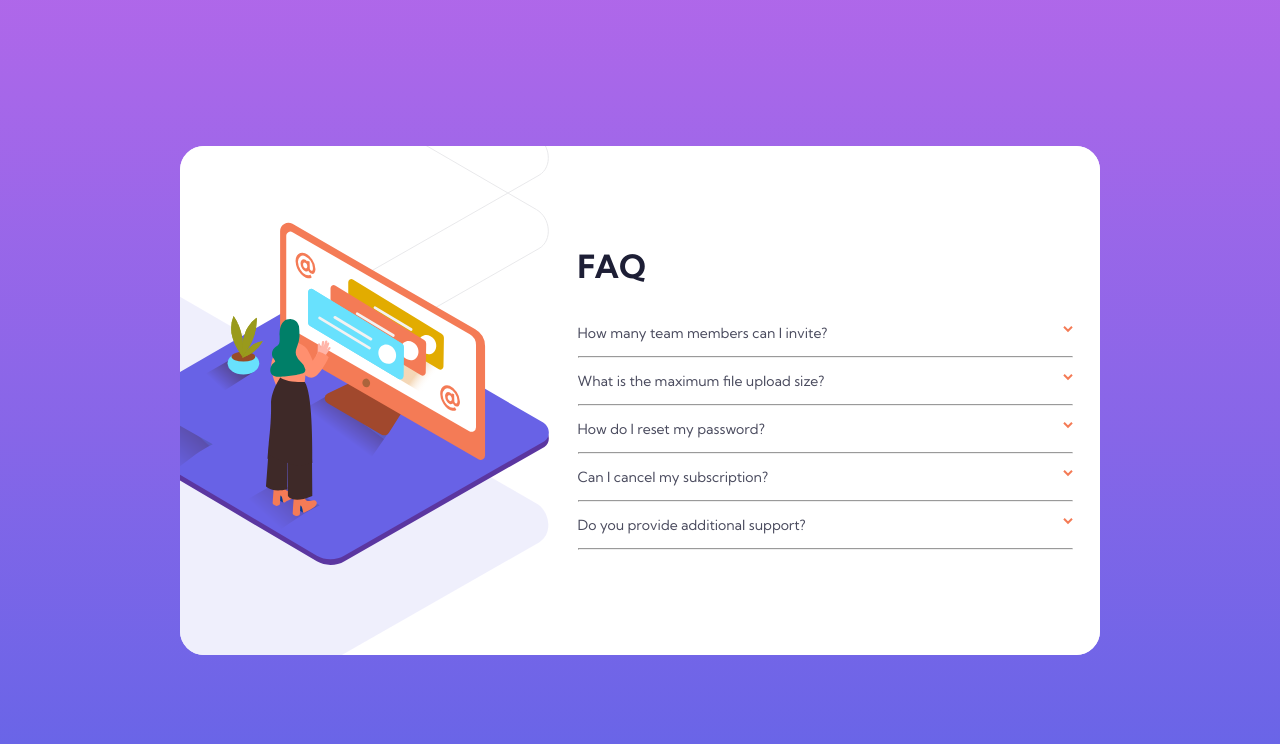
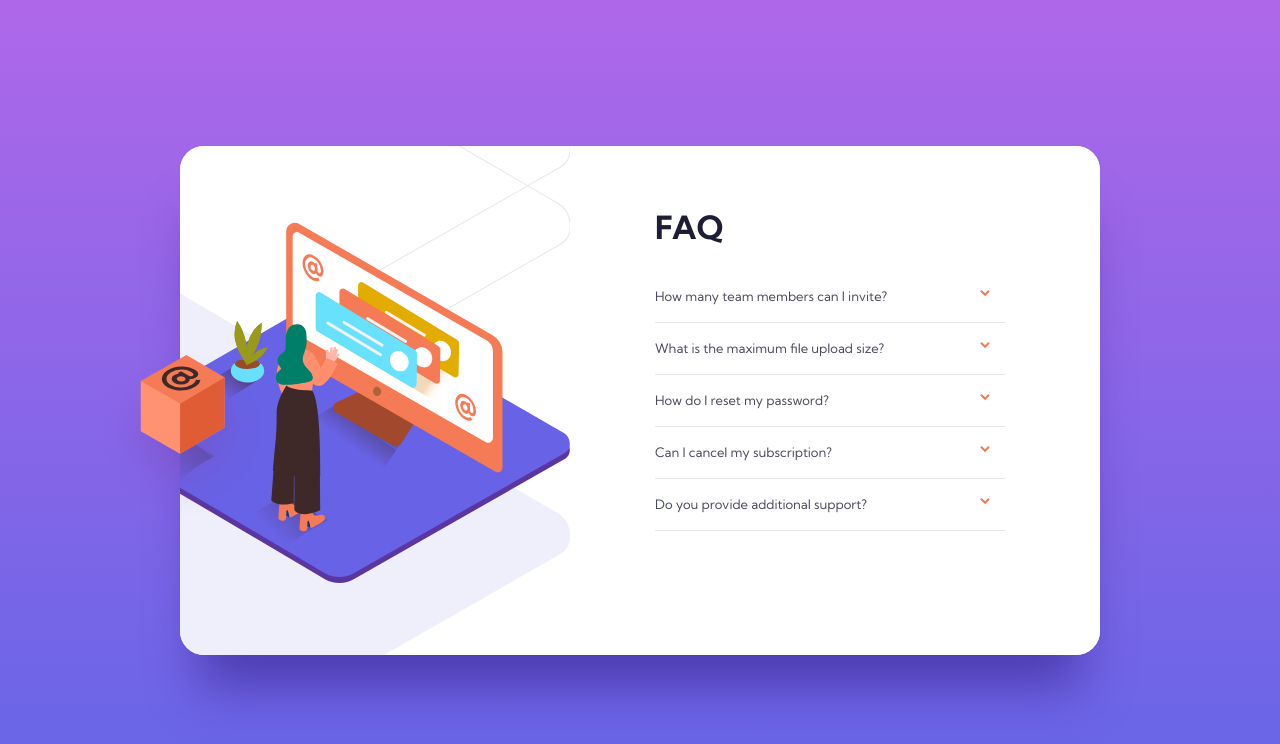
Before and after one commit to tloyan/frontendmentor, a Next.js app: page /frontendmentor/challenge/faq-accordion-card in a window 1280 px wide. Shown: the top 744 px of the page. Built offline with nearby package versions, Linux system fonts and the light colour scheme; a web font is replaced by a local one.

Commit message:
faq-accordion-card: big refactoring, fix font size, svg position, size, margin, padding, flex center to flex start, animation ...

```diff
--- a/components/frontendmentor/challenge/FaqAccordionCardComponent/QuestionAnswer/index.js
+++ b/components/frontendmentor/challenge/FaqAccordionCardComponent/QuestionAnswer/index.js
@@ -28,7 +28,7 @@ const QuestionAnswer = ({ question, answer, handleClickQuestion, questionKey })
 
   return (
     <Fragment>
-      <div ref={containerRef} className={questionAnswerStyle} style={toogle ? {maxHeight: `${height.questionHeight + height.answerHeight}px`} : {maxHeight: `${height.questionHeight}px`}}>
+      <div ref={containerRef} className={questionAnswerStyle} style={toogle ? {maxHeight: `${height.questionHeight + height.answerHeight + 38 + 13}px`} : {maxHeight: `${height.questionHeight + 38}px`}}>
         <div className={questionStyle} onClick={() => handleClickQuestion()}>
           <p>{question}</p>
           <img src="/frontendmentor/challenge/faq-accordion-card/icon-arrow-down.svg" />
--- a/components/frontendmentor/challenge/FaqAccordionCardComponent/QuestionAnswer/style.module.css
+++ b/components/frontendmentor/challenge/FaqAccordionCardComponent/QuestionAnswer/style.module.css
@@ -1,21 +1,13 @@
 .question_answer {
-  --space: var(--s0);
-  --font-size: 1.2rem;
   overflow: hidden;
-  max-height: calc((var(--space) * 2) + var(--font-size));
-  transition: max-height .5s ease-out;
-
-}
-
-.question_answer.collapse {
-  max-height: calc(((var(--space) * 2) + var(--font-size)) * 2);
+  transition: max-height .3s ease;
+  padding-top: 1.9rem;
+  padding-bottom: 1.9rem;
 }
 
 .question {
   display: flex;
   justify-content: space-between;
-  padding-top: var(--space);
-  padding-bottom: var(--space);
 }
 
 .question:hover {
@@ -32,6 +24,7 @@
   max-width: none;
   height: 100%;
   width: auto;
+  margin-right: 1.5rem;
 }
 
 .question.collapse > img {
@@ -39,7 +32,8 @@
 }
 
 .question > p {
-  font-size: calc( ((var(--s0) - var(--s-1)) / 2) + var(--s-1) );
+  max-width: calc(100% - 3.5rem);
+  font-size: 1.3rem;
   color: var(--very-dark-grayish-blue);
 }
 
@@ -48,7 +42,15 @@
 }
 
 .answer {
-  padding-bottom: var(--space);
+  max-width: calc(100% - 3.5rem);
+  padding-top: 1.9rem;
+
+  font-size: 1.2rem;
+  line-height: 1.8rem;
+}
+
+.answer.collapse {
+  padding-top: 1.3rem;
 }
 
 .divider {
@@ -56,4 +58,12 @@
   margin-bottom: 0;
   margin-left: auto;
   margin-right: auto;
+  border: none;
+  border-bottom: .1rem solid var(--light-grayish-blue);
 }
+
+@media (min-width: 963px) {
+  .question {
+    font-size: 1.4rem;
+  }
+}
--- a/components/frontendmentor/challenge/FaqAccordionCardComponent/index.js
+++ b/components/frontendmentor/challenge/FaqAccordionCardComponent/index.js
@@ -28,7 +28,7 @@ const FaqAccordionCardComponent = () => {
             <h2>FAQ</h2>
             {
               data.map(({ question, answer }) => (
-                <QuestionAnswer key={question} question={question} answer={answer} handleClickQuestion={() => setQuestionKey(question)} questionKey={questionKey} />
+                <QuestionAnswer key={question} question={question} answer={answer} handleClickQuestion={() => question === questionKey ? setQuestionKey('') : setQuestionKey(question)} questionKey={questionKey} />
               ))
             }
           </div>
--- a/components/frontendmentor/challenge/FaqAccordionCardComponent/style.module.css
+++ b/components/frontendmentor/challenge/FaqAccordionCardComponent/style.module.css
@@ -1,17 +1,4 @@
 .container {
-  --ratio: 0.75;
-  --s-5: calc(var(--s-4) * var(--ratio));
-  --s-4: calc(var(--s-3) * var(--ratio));
-  --s-3: calc(var(--s-2) * var(--ratio));
-  --s-2: calc(var(--s-1) * var(--ratio));
-  --s-1: calc(var(--s0) * var(--ratio));
-  --s0: 1.6rem;
-  --s1: calc(var(--s0) / var(--ratio));
-  --s2: calc(var(--s1) / var(--ratio));
-  --s3: calc(var(--s2) / var(--ratio));
-  --s4: calc(var(--s3) / var(--ratio));
-  --s5: calc(var(--s4) / var(--ratio));
-
   --font-plain: 'Kumbh Sans', sans-serif;
 
   --weight-thin: 400;
@@ -25,18 +12,18 @@
   --light-grayish-blue: hsl(240, 5%, 91%);
 
   font-family: var(--font-plain);
-  font-size: var(--s-1);
+  font-size: 1.2rem;
   font-weight: var(--weight-thin);
   color: var(--dark-grayish-blue);
 
   min-height: 100vh;
   min-width: 100vw;
 
-  padding-left: var(--s1);
-  padding-right: var(--s1);
+  padding-left: 2.4rem;
+  padding-right: 2.4rem;
 
-  padding-top: 13.3rem;
-  padding-bottom: 13.3rem;
+  padding-top: 11.5rem;
+  padding-bottom: 1rem;
 
   background: linear-gradient(180deg, var(--soft-violet) 0%, var(--soft-blue) 100%);
 
@@ -49,23 +36,20 @@
   box-sizing: content-box;
   width: 100%;
   max-width: 92rem;
-  min-height: 50.9rem;
 
   margin-left: auto;
   margin-right: auto;
 
   display: flex;
-  flex-wrap: wrap;
+  flex-direction: column;
 
   border-radius: 2.4rem;
 
   background-color: white;
+  box-shadow: 0rem 5rem 5rem -2rem hsl(253, 75%, 27%, 50%);
 }
 
 .svg_container {
-  flex-grow: 1;
-  flex-basis: 37rem;
-
   /* MOBIL */
   min-height: 10.5rem;
   max-height: 10.5rem;
@@ -105,16 +89,13 @@
 }
 
 .faq_container {
-  flex-grow: 1;
-  flex-basis: 55rem;
-
   border-bottom-right-radius: 2.4rem;
   border-bottom-left-radius: 2.4rem;
 
   display: flex;
   flex-direction: column;
-  padding-top: var(--s4);
-  padding-bottom: var(--s4);
+  padding-top: 2.9rem;
+  padding-bottom: 4.5rem;
 }
 
 .faq_subcontainer {
@@ -132,28 +113,52 @@
   margin-left: auto;
   margin-right: auto;
 
-  font-size: calc(var(--s0) * 2);
+  font-size: 3.2rem;
   font-weight: var(--weight-thick);
   color: var(--dark-desaturated-blue);
-  margin-bottom: var(--s2);
+  margin-bottom: 2.8rem;
 }
 
 @media (min-width: 963px) {
+  .container {
+    padding-top: 0rem;
+    padding-bottom: 0rem;
+  }
+
+  .center {
+    min-height: 50.9rem;
+    flex-direction: row;
+  }
+
   .svg_container {
+    width: 39rem;
     min-height: none;
     max-height: none;
     background-image: url('/frontendmentor/challenge/faq-accordion-card/bg-pattern-desktop.svg');
     background-size: 255%;
-    background-position: -57.5rem -28rem;
+    background-position: -60.35rem -30.5rem;
     background-repeat: no-repeat;
     border-bottom-left-radius: 2.4rem;
     border-top-right-radius: 0;
   }
 
   .faq_container {
+    width: 53rem;
+
+    padding-top: 6.5rem;
+    padding-bottom: 0rem;
+
     border-top-right-radius: 2.4rem;
     border-bottom-left-radius: 0rem;
-    justify-content: center;
+
+    justify-content: flex-start;
+  }
+
+  .faq_subcontainer {
+    width: 35rem;
+    margin-left: auto;
+    margin-right: auto;
+    padding-right: 1rem;
   }
 
   .faq_subcontainer > h2 {
@@ -168,7 +173,7 @@
     height: auto;
     position: absolute;
     top: 7.6rem;
-    left: -8.2rem;
+    left: -8.6rem;
     background-color: transparent;
   }
 
@@ -177,7 +182,7 @@
     position: absolute;
     width: 46%;
     top: 20.7rem;
-    left: -83rem;
+    left: -8.7rem;
     background-color: transparent;
   }
 
```
